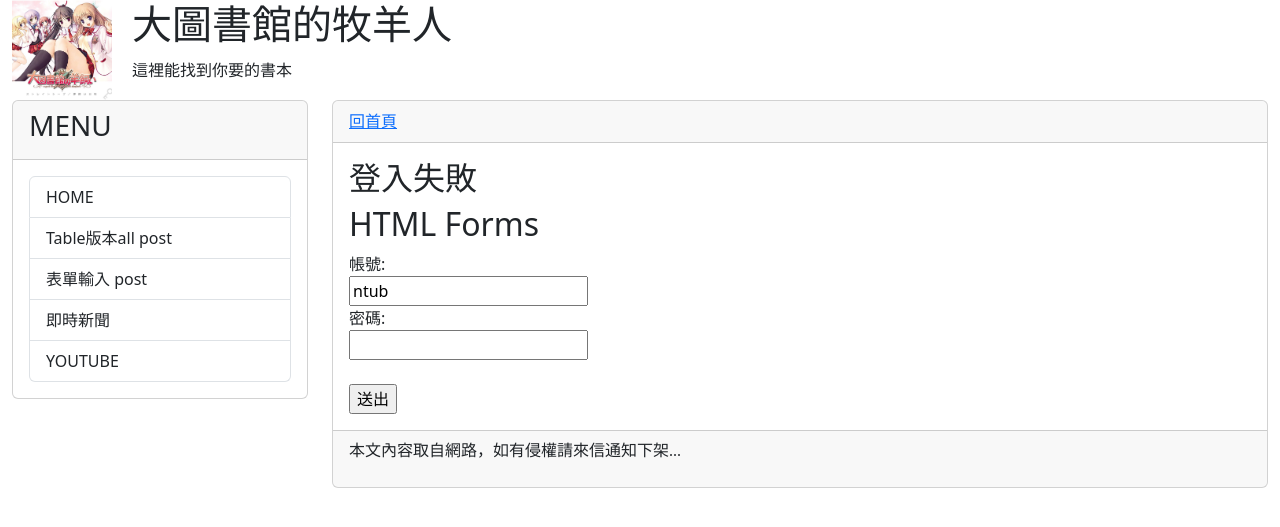
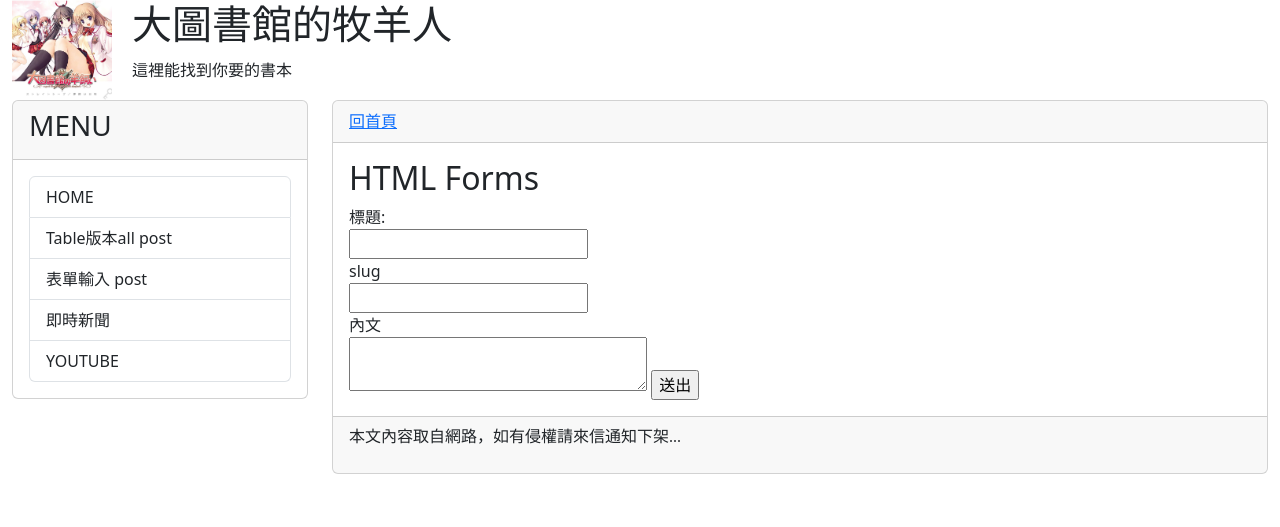
Before and after one commit to abc45197009abc/happy, a Django app: template mysite/templates/myform_1.html in a window 1280 px wide. Shown: the top 527 px of the page. Run offline with Django 3.2, Linux system fonts and the light colour scheme; the template is opened without the code that fills it, so the values that code supplies are empty.

Commit message:
表單可以新增東西了

```diff
--- a/mysite/templates/myform_1.html
+++ b/mysite/templates/myform_1.html
@@ -5,18 +5,16 @@
 {% endblock headmessage %}
 
 {% block content %}
-{% if is_validated %}
-<h2>登入成功</h2>
-{% else %}
-<h2>登入失敗</h2>
-{% endif %}
 <h2>HTML Forms</h2>
 <form action="" method="post">
     {% csrf_token %}
-  <label for="fname">帳號:</label><br>
-  <input type="text" id="user_id" name="user_id" value="ntub"><br>
-  <label for="lname">密碼:</label><br>
-  <input type="password" id="password" name="password"><br><br>
+  <label for="fname">標題:</label><br>
+  <input type="text" id="title" name="title"><br>
+  <label for="slug">slug</label><br>
+  <input type="text" id="slug" name="slug"><br>
+  <label for="content">內文</label><br>
+  <textarea id='content' name='content' cols='30'>
+  </textarea>
   <input type="submit" value="送出">
 </form>
 
```
Also changed, not shown: mysite/views.py (+7 -7 lines), db.sqlite3.
